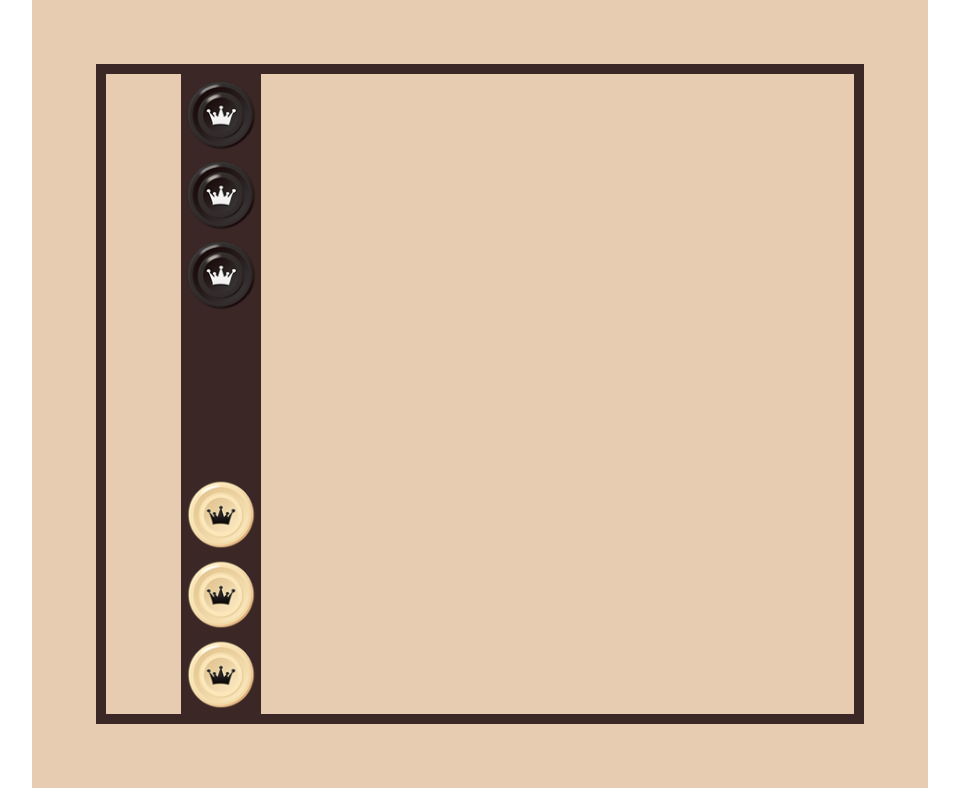
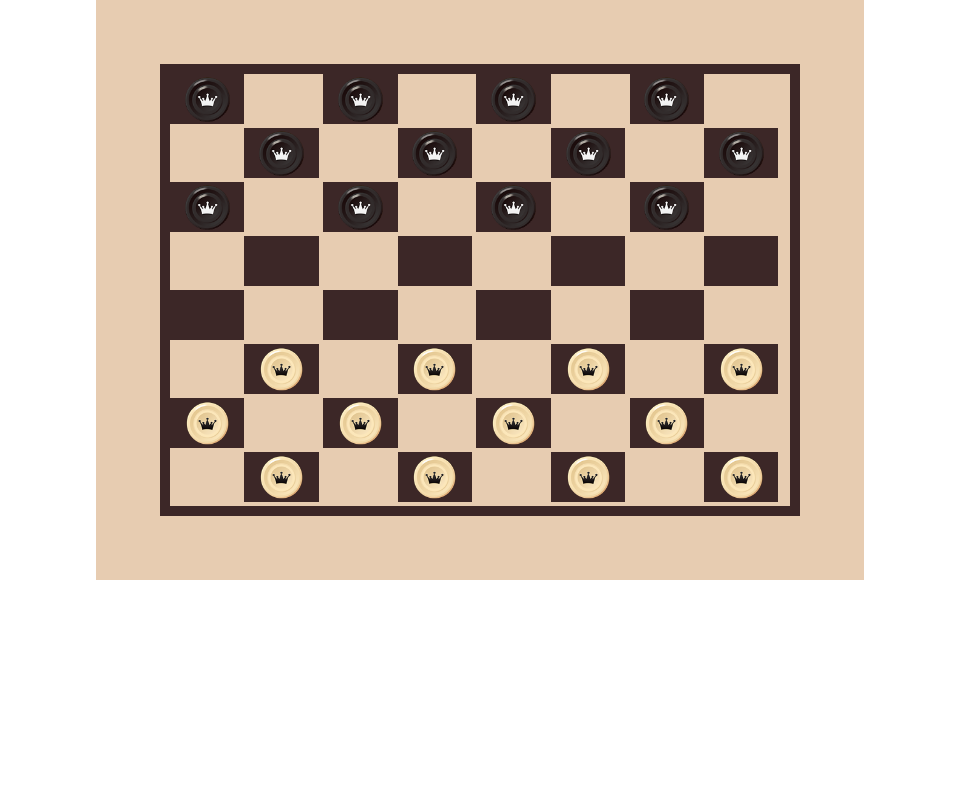
Before and after one commit to TimurTsokov/Checkers, a plain HTML site: page index.html in a window 1280 px wide. Shown: the whole page, without its empty margins (160-1119 px from the left). Drawn offline with Linux system fonts and the light colour scheme.

Commit message:
changes css

```diff
--- a/style.css
+++ b/style.css
@@ -12,8 +12,7 @@ body {
 }
 
 .main {
-    width: 70%;
-    /*min-height: 70%;*/
+    width: 60%;
     background: #E7CCB1;
     padding: 5%;
     margin: 0 auto;
@@ -25,18 +24,41 @@ body {
 
 .line--bl,
 .line--wt {
-    position: relative;
-    height: 80px;
+
+}
+
+.line--bl > .content__box:nth-child(2) {
+    margin-left: 12%;
+}
+
+.line--bl > .content__box:nth-child(3) {
+    margin-left: 12%;
+}
+
+.line--bl > .content__box:nth-child(4) {
+    margin-left: 12%;
+}
+
+.line--wt > .content__box:nth-child(1) {
+    margin-left: 12%;
+}
+
+.line--wt > .content__box:nth-child(2) {
+    margin-left: 12%;
+}
+
+.line--wt > .content__box:nth-child(3) {
+    margin-left: 12%;
+}
+
+.line--wt > .content__box:nth-child(4) {
+    margin-left: 12%;
 }
 
 .content__box {
-    height: 80px;
-    line-height: 80px;
-    position: absolute;
-    text-align: center;
-    width: 80px;
-    left: 10%;
     display: inline-block;
+    width: 12%;
+    height: 50px;
     background-color: #3C2727;
 }
 
@@ -53,6 +75,74 @@ body {
     background-position: center;
     background-size: contain;
 }
+
+.content__box-img-b:hover,
+.content__box-img-b:focus,
+.content__box-img-w:hover,
+.content__box-img-w:focus {
+    background-color: transparent;
+    box-shadow: 0 0 15px rgba(0, 0, 0, .8);
+
+}
+
+/*.clear{*/
+/*clear: both;*/
+/*}*/
+/*.line--bl,*/
+/*.line--wt {*/
+/*position: absolute;*/
+/*!*margin-left: 10%;*!*/
+/*!*margin-right: 10%;*!*/
+/*height: 50px;*/
+/*width: 50px;*/
+/*}*/
+/*.line--bl:nth-child(1){*/
+/*width: 10%;*/
+/*left: 10%;*/
+/*top: 20%;*/
+/*!*position: absolute;*!*/
+/*}*/
+/*.line--bl:nth-child(2){*/
+/*width: 10%;*/
+/*left: 20%;*/
+/*top: 20%;*/
+/*!*position: absolute;*!*/
+/*}*/
+/*.line--bl:nth-child(3){*/
+/*width: 10%;*/
+/*left: 30%;*/
+/*top: 20%;*/
+/*!*position: absolute;*!*/
+/*}*/
+/*.line--bl:nth-child(4){*/
+/*width: 10%;*/
+/*left: 40%;*/
+/*top: 20%;*/
+/*!*position: absolute;*!*/
+/*}*/
+/*.content__box {*/
+/*height: 60px;*/
+/*position: absolute;*/
+/*background-color: #3C2727;*/
+/*!*line-height: 80px;*!*/
+/*!*display: inline-block;*!*/
+/*!*text-align: center;*!*/
+/*!*float: left;*!*/
+/*}*/
+
+/*.content__box-img-b {*/
+/*background-image: url(img/black2.png);*/
+/*background-repeat: no-repeat;*/
+/*background-position: center;*/
+/*background-size: contain;*/
+/*}*/
+
+/*.content__box-img-w {*/
+/*background-image: url(img/white2.png);*/
+/*background-repeat: no-repeat;*/
+/*background-position: center;*/
+/*background-size: contain;*/
+/*}*/
 
 /*td{*/
 /*width: 50px;*/
```
